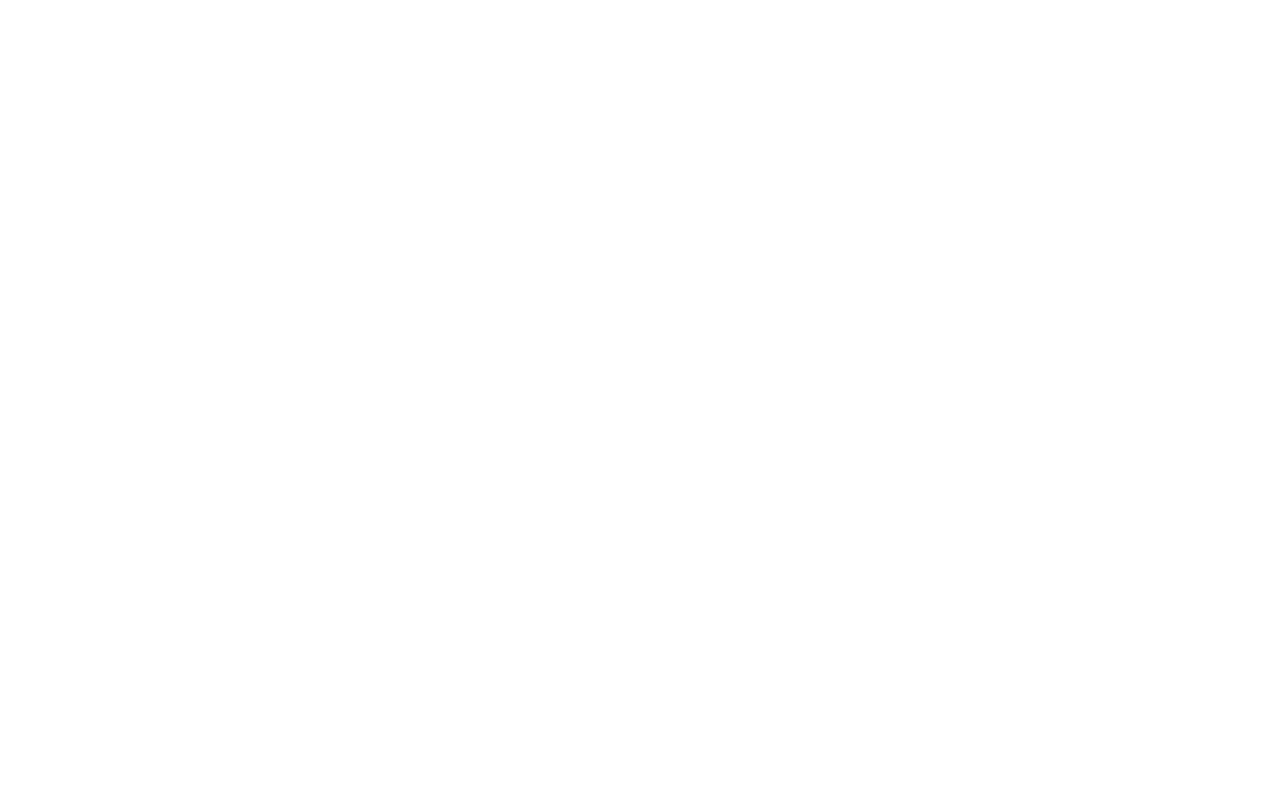
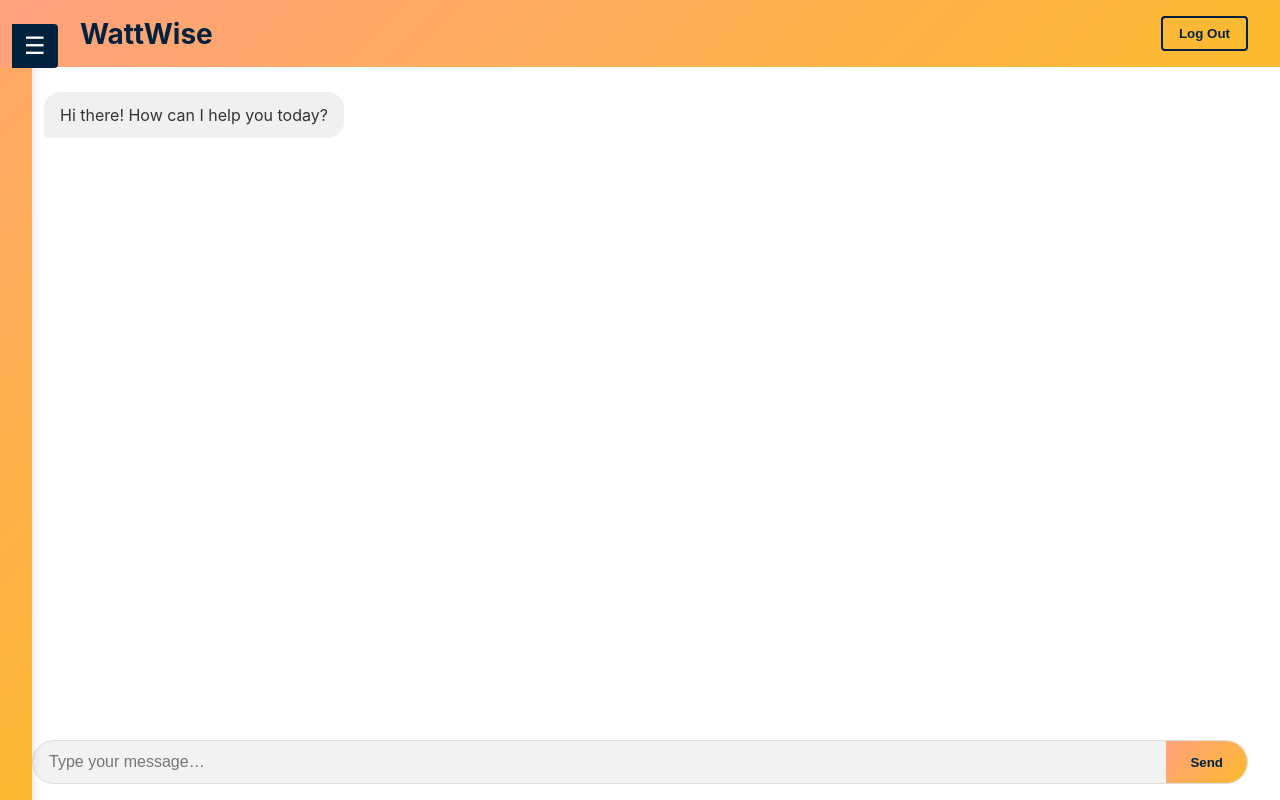
Before and after one commit to tarunbalaji1/WattWise, a React (Create React App) app in the folder client/: page /dashboard/chatbot in a window 1280 px wide. Before the commit this address had no page. Built offline with nearby package versions, Linux system fonts and the light colour scheme.

Commit message:
added admin features and chatbot front ends

```diff
--- a/client/src/App.js
+++ b/client/src/App.js
@@ -5,9 +5,12 @@ import Hero from './components/Hero';
 import Dashboard from './pages/Dashboard';
 import Profile from './pages/Profile';
 import Analyse from './pages/Analyse';
+import Chatbot from './pages/Chatbot';
+import AdminDashboard from './pages/AdminDashboard';
 import './App.css';
 
 export default function App() {
+
   return (
     <BrowserRouter>
       <Routes>
@@ -15,6 +18,8 @@ export default function App() {
         <Route path="/dashboard" element={<Dashboard />} />
         <Route path="/dashboard/profile" element={<Profile />} />
         <Route path="/dashboard/analyse" element={<Analyse />} />
+        <Route path="/dashboard/chatbot" element={<Chatbot />} />
+        <Route path="/admin"             element={<AdminDashboard />} />
       </Routes>
     </BrowserRouter>
   );
--- /dev/null
+++ b/client/src/components/AdminSidebar.css
@@ -0,0 +1,57 @@
+/* Toggle button */
+.admin-sidebar__toggle {
+  position: fixed;
+  top: 1rem;
+  left: 1rem;
+  background: #00223e;
+  color: #fff;
+  border: none;
+  padding: 0.5rem 0.75rem;
+  font-size: 1.5rem;
+  border-radius: 4px;
+  z-index: 1002;
+  cursor: pointer;
+}
+
+/* Sidebar panel */
+.admin-sidebar {
+  position: fixed;
+  top: 0;
+  left: 0;
+  width: 240px;
+  height: 100%;
+  background: linear-gradient(135deg, #ffa17f 0%, #fdbb2d 100%);
+  padding: 4rem 1rem 1rem;
+  box-shadow: 2px 0 8px rgba(0,0,0,0.1);
+  transition: transform 0.3s ease;
+  z-index: 1001;
+}
+
+/* Slide out when closed */
+.admin-sidebar.closed {
+  transform: translateX(-100%);
+}
+
+/* Nav links */
+.admin-sidebar__nav {
+  display: flex;
+  flex-direction: column;
+  gap: 1.25rem;
+}
+.admin-sidebar__nav a {
+  color: #00223e;
+  font-size: 1.1rem;
+  font-weight: 600;
+  text-decoration: none;
+}
+.admin-sidebar__nav a:hover {
+  color: #ffffff;
+}
+
+/* Overlay to close sidebar */
+.admin-sidebar__overlay {
+  position: fixed;
+  inset: 0;
+  background: rgba(0,0,0,0.3);
+  z-index: 1000;
+}
--- /dev/null
+++ b/client/src/components/AdminSidebar.jsx
@@ -0,0 +1,34 @@
+import React, { useState } from 'react';
+import { Link } from 'react-router-dom';
+import './AdminSidebar.css';
+
+export default function AdminSidebar() {
+  const [open, setOpen] = useState(true);
+
+  return (
+    <>
+      <button
+        className="admin-sidebar__toggle"
+        onClick={() => setOpen(!open)}
+      >
+        ☰
+      </button>
+
+      <aside className={`admin-sidebar ${open ? 'open' : 'closed'}`}>
+        <nav className="admin-sidebar__nav">
+          <Link to="/admin/residents">Manage Residents</Link>
+          <Link to="/admin/upload">Daily Upload</Link>
+          <Link to="/admin/analyse">Analyse Usage</Link>
+          <Link to="/admin/high-consumers">High Consumers</Link>
+        </nav>
+      </aside>
+
+      {open && (
+        <div
+          className="admin-sidebar__overlay"
+          onClick={() => setOpen(false)}
+        />
+      )}
+    </>
+  );
+}
--- /dev/null
+++ b/client/src/pages/AdminDashboard.css
@@ -0,0 +1,27 @@
+.admin-page {
+  display: flex;
+  min-height: 100vh;
+  background: #ffa17f; /* orange accent */
+}
+
+.admin-main {
+  flex: 1;
+  display: flex;
+  flex-direction: column;
+  background: #ffffff;
+}
+
+/* Pinned header with gradient */
+.admin-header {
+  padding: 1rem 2rem;
+  background: linear-gradient(135deg, #ffa17f 0%, #fdbb2d 100%);
+  color: #00223e;
+  font-size: 1.5rem;
+  font-weight: 700;
+}
+
+/* Content area under header */
+.admin-content {
+  padding: 2rem;
+  flex: 1;
+}
--- /dev/null
+++ b/client/src/pages/AdminDashboard.jsx
@@ -0,0 +1,23 @@
+import React from 'react';
+import './AdminDashboard.css';
+import AdminSidebar from '../components/AdminSidebar';
+import '../components/AdminSidebar.css';
+
+
+export default function AdminDashboard() {
+  return (
+    <div className="admin-page">
+      <AdminSidebar />
+
+      <div className="admin-main">
+        <header className="admin-header">
+          <h1>Admin Console</h1>
+        </header>
+
+        <div className="admin-content">
+          <p>Welcome, <strong>Admin</strong>! Choose an action from the sidebar.</p>
+        </div>
+      </div>
+    </div>
+  );
+}
--- /dev/null
+++ b/client/src/pages/Chatbot.css
@@ -0,0 +1,161 @@
+/* client/src/pages/Chatbot.css */
+
+/* 1) Don’t touch html/body overflow—allow normal scrolling if needed */
+html, body {
+  margin: 0;
+  padding: 0;
+  height: 100%;
+}
+
+/* 2) Outer wrapper: full viewport, orange behind sidebar strip */
+.chatbot-page {
+  display: flex;
+  height: 100vh;
+  background: #ffa17f;
+  overflow: hidden; /* container will manage its own scroll */
+}
+
+/* 3) Sidebar toggle: always fixed in one spot */
+.sidebar__toggle {
+  position: fixed;
+  top: 1.5rem;
+  left: 0.75rem;
+  background: #00223e;
+  color: #fff;
+  border: none;
+  padding: 0.5rem 0.75rem;
+  font-size: 1.5rem;
+  border-radius: 0 4px 4px 0;
+  z-index: 1002;
+  cursor: pointer;
+}
+
+/* 4) Main column: white under Navbar, no global scroll */
+.chatbot-page__main {
+  flex: 1;
+  display: flex;
+  flex-direction: column;
+  background-color: #ffffff;
+  overflow: hidden;    /* no page‑level scroll here */
+}
+
+/* 5) Navbar pinned at top of main column */
+.chatbot-page__main > .navbar {
+  position: fixed;
+  top: 0;
+  left: 0;
+  right: 0;
+  z-index: 1001;
+}
+
+/* 6) Chat container sits below navbar, fills remaining height */
+.chatbot-container {
+  /* adjust this if your Navbar height differs */
+  margin-top: 64px;
+  flex: 1;
+  display: flex;
+  flex-direction: column;
+  padding: 1rem 2rem;
+  box-sizing: border-box;
+  overflow: hidden;    /* only inner pane scrolls */
+}
+
+/* 7) Messages area: scrollable only this region */
+.chatbot-messages {
+  flex: 1;             /* grow to fill vertical space above input */
+  overflow-y: auto;
+  padding: 1rem;
+  border: 1px solid #ddd;
+  border-radius: 8px;
+  background: #fafafa;
+  display: flex;
+  flex-direction: column;
+  gap: 0.75rem;
+}
+
+/* 8) Chat bubbles: align left or right */
+.chatbot-message {
+  max-width: 70%;
+  padding: 0.75rem 1rem;
+  border-radius: 16px;
+  line-height: 1.4;
+  word-break: break-word;
+}
+.chatbot-message--bot {
+  background: #f0f0f0;
+  color: #333;
+  align-self: flex-start;
+  margin-right: auto;
+  border-bottom-left-radius: 4px;
+}
+.chatbot-message--user {
+  background: #00223e;
+  color: #fff;
+  align-self: flex-end;
+  margin-left: auto;
+  border-bottom-right-radius: 4px;
+}
+
+/* 9) Input bar pinned to bottom of the chat container */
+.chatbot-input {
+  display: flex;
+  margin-top: 1rem;
+  background: #f2f2f2;
+  border-radius: 24px;
+  overflow: hidden;
+  border: 1px solid #ddd;
+}
+.chatbot-input input {
+  flex: 1;
+  padding: 0.75rem 1rem;
+  border: none;
+  outline: none;
+  background: transparent;
+  font-size: 1rem;
+}
+.chatbot-input button {
+  padding: 0 1.5rem;
+  border: none;
+  background: linear-gradient(135deg, #ffa17f 0%, #fdbb2d 100%);
+  color: #00223e;
+  font-weight: 600;
+  cursor: pointer;
+  transition: background 0.2s, transform 0.1s;
+}
+.chatbot-input button:hover {
+  background: #ff9e68;
+}
+.chatbot-input button:active {
+  transform: translateY(1px);
+}
+/* === Hide scroll‐bars === */
+/* Firefox */
+.chatbot-messages {
+  scrollbar-width: none;    /* Firefox */
+  -ms-overflow-style: none; /* IE 10+ */
+}
+/* WebKit browsers (Chrome, Safari) */
+.chatbot-messages::-webkit-scrollbar {
+  width: 0;
+  height: 0;
+}
+
+/* === Remove the pane’s gray backing & border === */
+.chatbot-messages {
+  background: transparent;  /* no more #fafafa */
+  border: none;             /* remove the 1px #ddd border */
+  padding: 0.75rem;         /* optional: tighten up the padding */
+}
+
+/* If you want the container itself to sit flush to white,
+   also remove any extra border-radius or shadow on the wrapper */
+.chatbot-container {
+  /* remove radius/shadow of inner pane if present */
+  /* border-radius: 0; */
+  /* border: none; */
+}
+
+/* (Optional) Keep the bubbles’ padding so text still has breathing room */
+.chatbot-message {
+  padding: 0.75rem 1rem;
+}
--- /dev/null
+++ b/client/src/pages/Chatbot.jsx
@@ -0,0 +1,66 @@
+import React, { useState, useRef, useEffect } from 'react';
+import Sidebar from '../components/Sidebar';
+import Navbar from '../components/Navbar';
+import './Chatbot.css';
+
+export default function Chatbot() {
+  const [messages, setMessages] = useState([
+    { from: 'bot', text: 'Hi there! How can I help you today?' }
+  ]);
+  const [input, setInput] = useState('');
+  const endRef = useRef(null);
+
+  // Scroll to bottom on new message
+  useEffect(() => {
+    endRef.current?.scrollIntoView({ behavior: 'smooth' });
+  }, [messages]);
+
+  const sendMessage = e => {
+    e.preventDefault();
+    if (!input.trim()) return;
+    const userMsg = { from: 'user', text: input.trim() };
+    setMessages(prev => [...prev, userMsg]);
+    setInput('');
+
+    // Simulated bot response (replace with real API call)
+    setTimeout(() => {
+      setMessages(prev => [
+        ...prev,
+        { from: 'bot', text: `You said: “${userMsg.text}”` }
+      ]);
+    }, 500);
+  };
+
+  return (
+    <div className="chatbot-page">
+      <Sidebar />
+      <div className="chatbot-page__main">
+        <Navbar />
+
+        <div className="chatbot-container">
+          <div className="chatbot-messages">
+            {messages.map((msg, i) => (
+              <div
+                key={i}
+                className={`chatbot-message chatbot-message--${msg.from}`}
+              >
+                {msg.text}
+              </div>
+            ))}
+            <div ref={endRef} />
+          </div>
+
+          <form className="chatbot-input" onSubmit={sendMessage}>
+            <input
+              type="text"
+              placeholder="Type your message…"
+              value={input}
+              onChange={e => setInput(e.target.value)}
+            />
+            <button type="submit">Send</button>
+          </form>
+        </div>
+      </div>
+    </div>
+  );
+}
```
